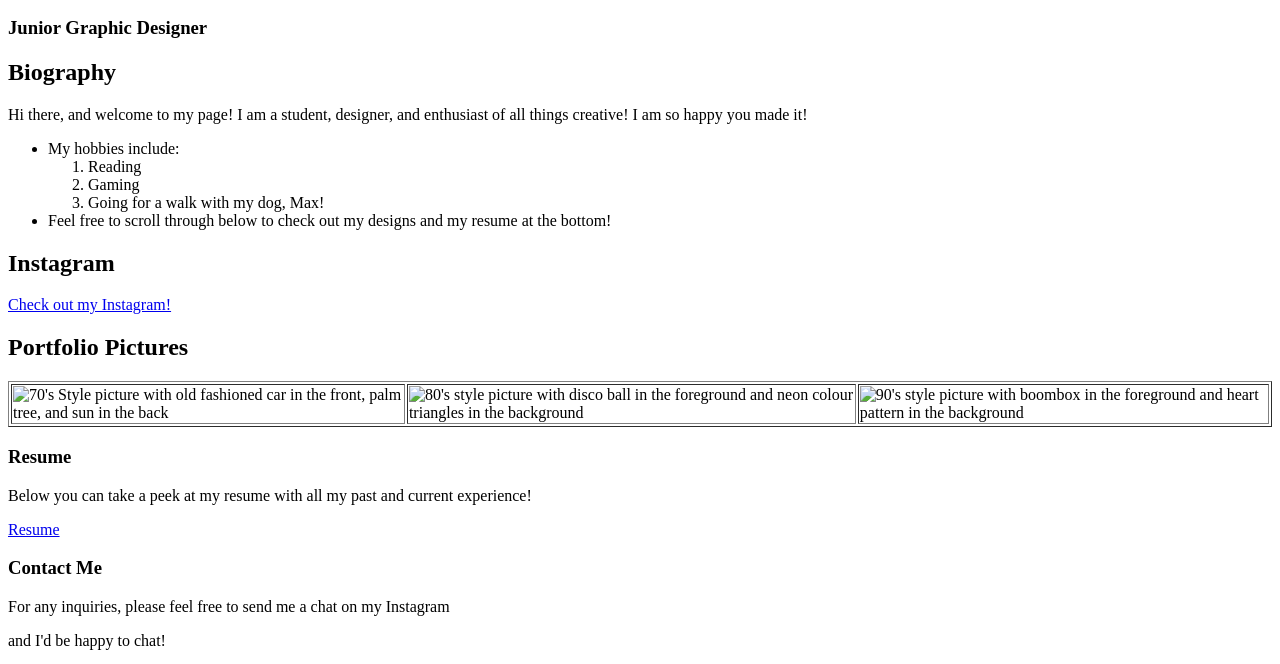
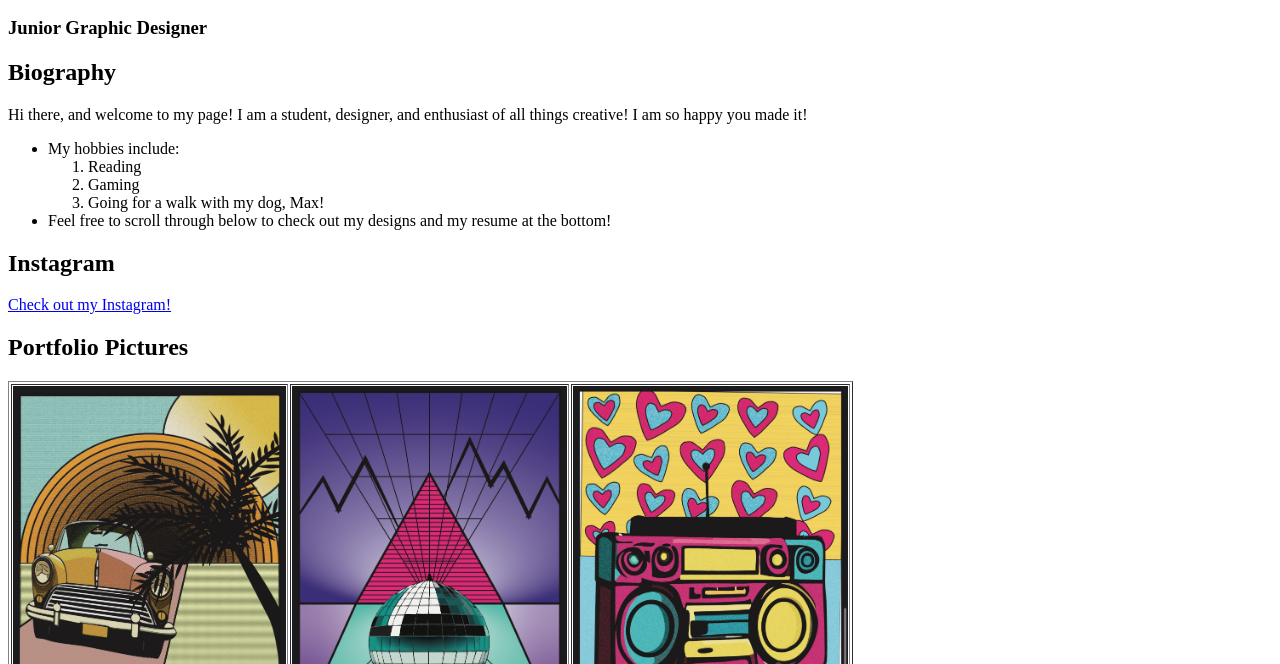
Before and after one commit to alex-milinda/IDDportfolio2023F, a plain HTML site: page index.html in a window 1280 px wide. Shown: the part 136-800 px from the top of the page. Drawn offline with Linux system fonts and the light colour scheme.

Commit message:
fix imagew

```diff
--- a/index.html
+++ b/index.html
@@ -46,19 +46,19 @@
 <table border="1">
     <tr>
         <td>
-             <img src="images1/image1.jpg"
+             <img src="./asset/Image 1.jpg"
         alt="70's Style picture with old fashioned car in the front, palm tree, and sun in the back"
         style=" Width; 500px; height: 350px">
         </td>
 
         <td>
-            <img src="images1/image2.jpg"
+            <img src="./asset/Image 2.jpg"
             alt="80's style picture with disco ball in the foreground and neon colour triangles in the background"
         style=" width; 500px; height: 350px">
         </td>
 
         <td>
-             <img src="images1/image3.jpg"
+             <img src="./asset/Image 3.jpg"
             alt=" 90's style picture with boombox in the foreground and heart pattern in the background"
         style=" width; 500px; height: 350px">
         </td>
```
